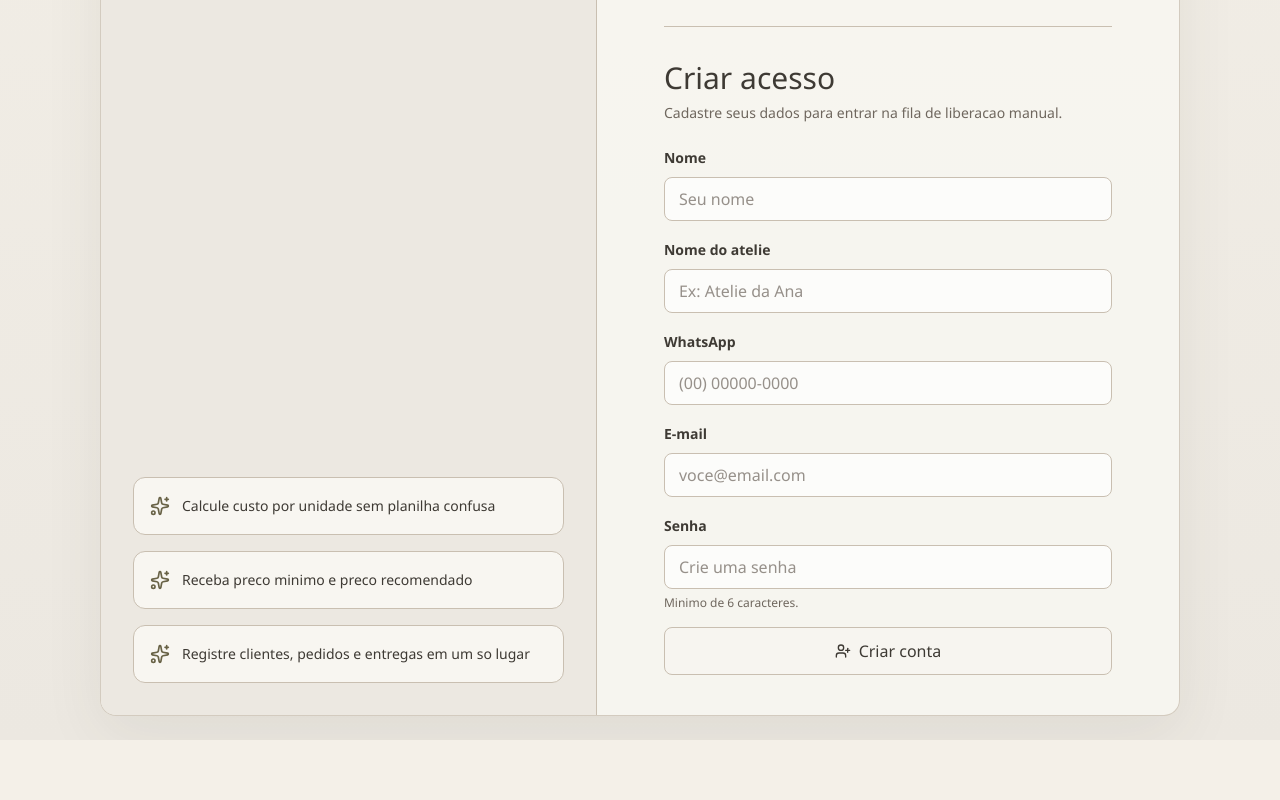
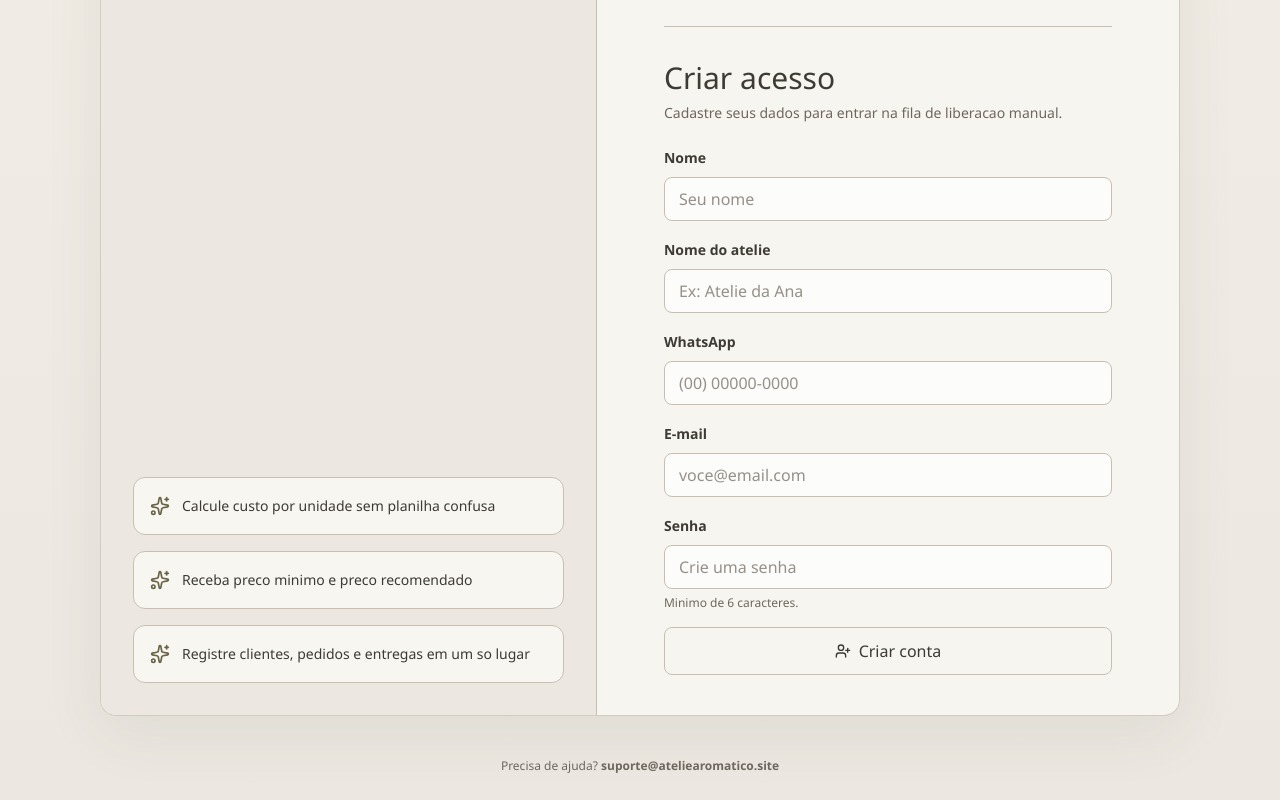
Before and after one commit to contatosigayeshuaofc/calculadora-do-atelie, a Next.js app: page /entrar in a window 1280 px wide. Shown: the part 658-1458 px from the top of the page. Before the commit the page ends 1398 px from the top, so only its background shows below. Built offline with nearby package versions, Linux system fonts and the light colour scheme; no server answers.

Commit message:
feat: add support email footer

```diff
--- a/src/app/layout.tsx
+++ b/src/app/layout.tsx
@@ -13,7 +13,15 @@ export default function RootLayout({
 }>) {
   return (
     <html lang="pt-BR">
-      <body>{children}</body>
+      <body>
+        {children}
+        <footer className="px-4 pb-6 pt-4 text-center text-xs leading-5 text-[color:var(--color-text-muted)]">
+          Precisa de ajuda?{" "}
+          <a className="font-semibold text-[color:var(--color-olive-dark)] underline-offset-4 hover:underline" href="mailto:suporte@ateliearomatico.site">
+            suporte@ateliearomatico.site
+          </a>
+        </footer>
+      </body>
     </html>
   );
 }
```
Also changed, not shown: 1 other file (tests, documents, lock files or other folders).
